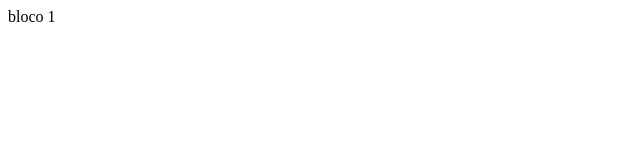
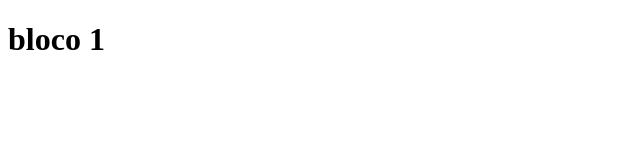
Before and after one commit to ojpbraga/prontuario-medico, a plain HTML site: page index.html in a window 1280 px wide. Shown: the whole page, without its empty margins (0-640 px from the left). Drawn offline with Linux system fonts and the light colour scheme.

Commit message:
fix: div to h1

```diff
--- a/index.html
+++ b/index.html
@@ -6,6 +6,6 @@
     <title>Document</title>
 </head>
 <body>
-    <div>bloco 1</div>
+    <h1>bloco 1</h1>
 </body>
 </html>
```
